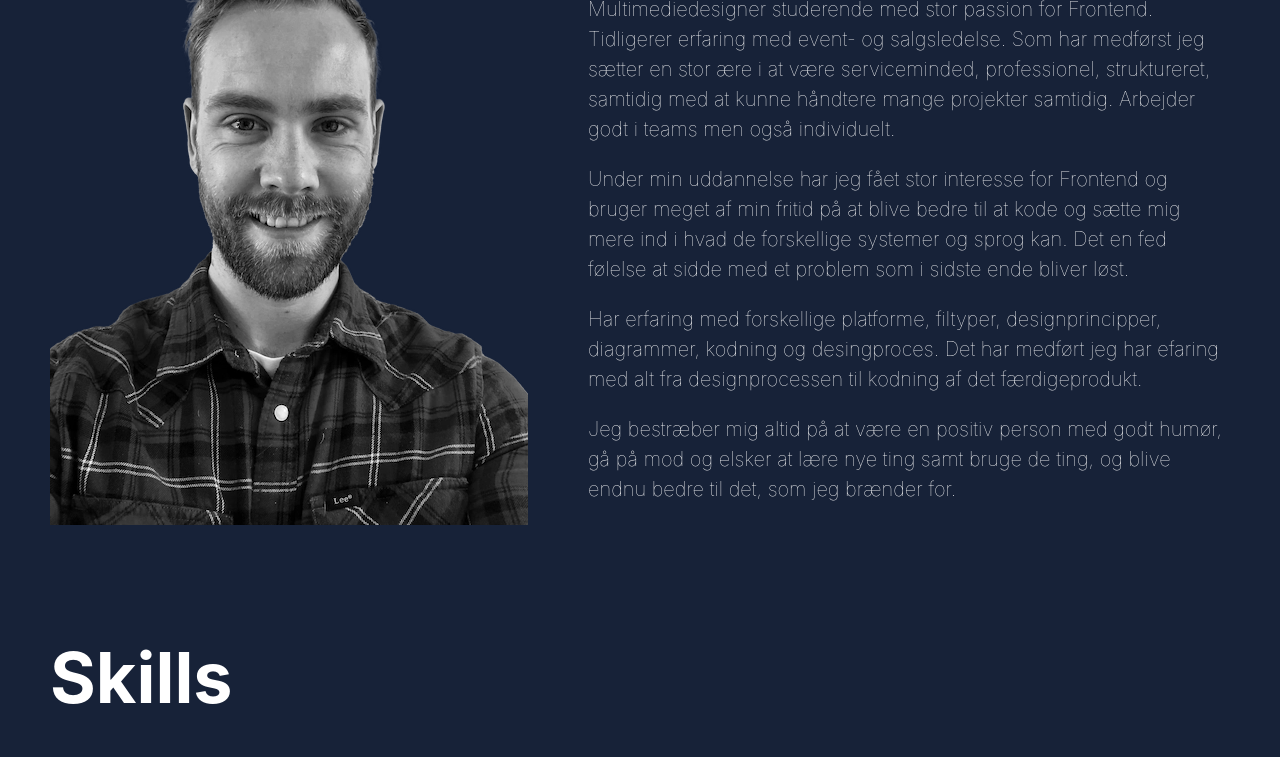
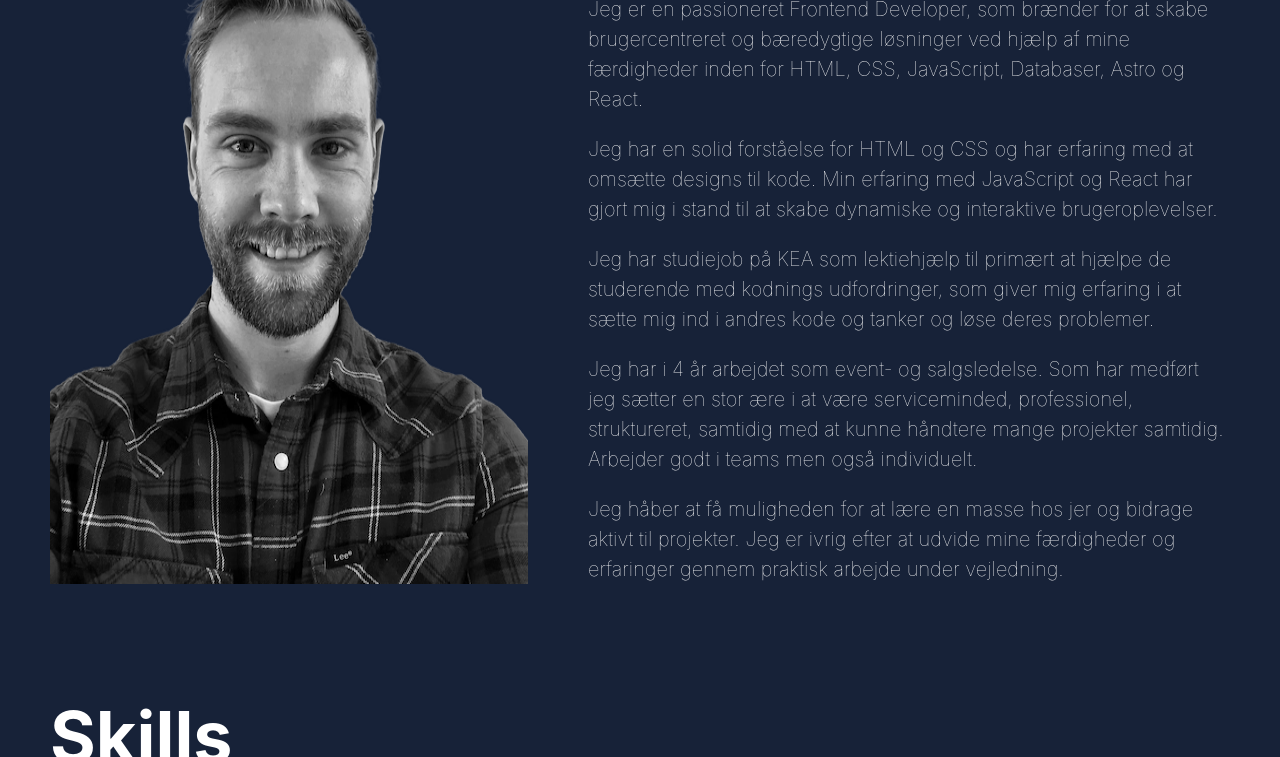
Before and after one commit to nila1010/portfoliony, an Astro site: page / in a window 1280 px wide. Shown: the part 751-1508 px from the top of the page. Built offline with nearby package versions, Linux system fonts and the light colour scheme; Astro itself is replaced by a stand-in of ours.

Commit message:
ny about text

```diff
--- a/src/components/About.astro
+++ b/src/components/About.astro
@@ -8,24 +8,29 @@
 		<h1>Om</h1>
 		<div>
 			<p>
-				Multimediedesigner studerende med stor passion for Frontend. Tidligerer erfaring med event-
-				og salgsledelse. Som har medførst jeg sætter en stor ære i at være serviceminded,
-				professionel, struktureret, samtidig med at kunne håndtere mange projekter samtidig.
-				Arbejder godt i teams men også individuelt.
+				Jeg er en passioneret Frontend Developer, som brænder for at skabe brugercentreret og
+				bæredygtige løsninger ved hjælp af mine færdigheder inden for HTML, CSS, JavaScript,
+				Databaser, Astro og React.
 			</p>
 			<p>
-				Under min uddannelse har jeg fået stor interesse for Frontend og bruger meget af min fritid
-				på at blive bedre til at kode og sætte mig mere ind i hvad de forskellige systemer og sprog
-				kan. Det en fed følelse at sidde med et problem som i sidste ende bliver løst.
+				Jeg har en solid forståelse for HTML og CSS og har erfaring med at omsætte designs til kode.
+				Min erfaring med JavaScript og React har gjort mig i stand til at skabe dynamiske og
+				interaktive brugeroplevelser.
 			</p>
 			<p>
-				Har erfaring med forskellige platforme, filtyper, designprincipper, diagrammer, kodning og
-				desingproces. Det har medført jeg har efaring med alt fra designprocessen til kodning af det
-				færdigeprodukt.
+				Jeg har studiejob på KEA som lektiehjælp til primært at hjælpe de studerende med kodnings
+				udfordringer, som giver mig erfaring i at sætte mig ind i andres kode og tanker og løse
+				deres problemer.
 			</p>
 			<p>
-				Jeg bestræber mig altid på at være en positiv person med godt humør, gå på mod og elsker at
-				lære nye ting samt bruge de ting, og blive endnu bedre til det, som jeg brænder for.
+				Jeg har i 4 år arbejdet som event- og salgsledelse. Som har medført jeg sætter en stor ære i
+				at være serviceminded, professionel, struktureret, samtidig med at kunne håndtere mange
+				projekter samtidig. Arbejder godt i teams men også individuelt.
+			</p>
+			<p>
+				Jeg håber at få muligheden for at lære en masse hos jer og bidrage aktivt til projekter. Jeg
+				er ivrig efter at udvide mine færdigheder og erfaringer gennem praktisk arbejde under
+				vejledning.
 			</p>
 		</div>
 	</article>
```
